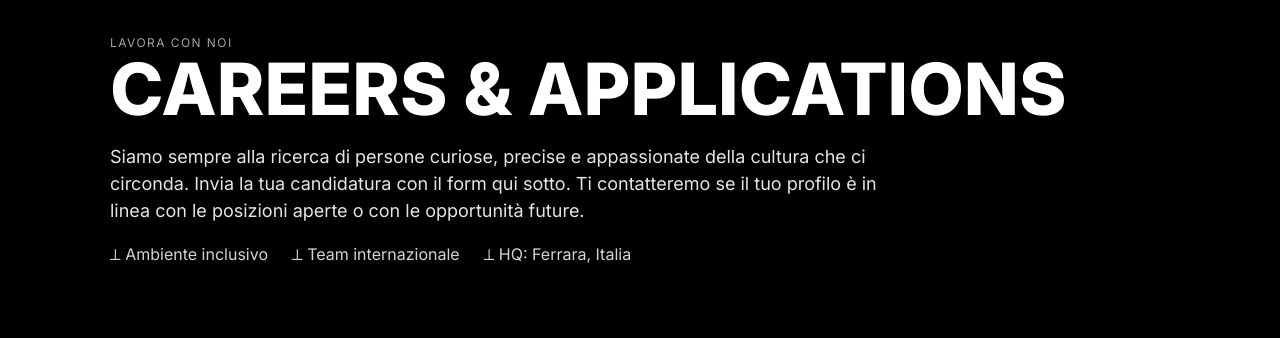
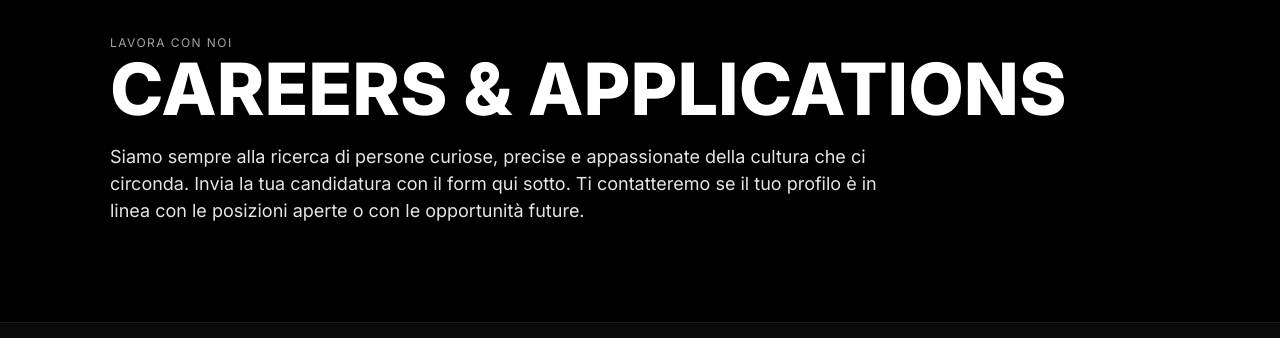
Before and after one commit to giovannimorisani/hr, a plain HTML site: page index.html in a window 1280 px wide. Shown: the part 88-426 px from the top of the page. Drawn offline with Linux system fonts and the light colour scheme.

Commit message:
Update index.html

```diff
--- a/index.html
+++ b/index.html
@@ -85,11 +85,7 @@
         <div class="eyebrow">Lavora con noi</div>
         <h1>Careers & Applications</h1>
         <p class="lede">Siamo sempre alla ricerca di persone curiose, precise e appassionate della cultura che ci circonda. Invia la tua candidatura con il form qui sotto. Ti contatteremo se il tuo profilo è in linea con le posizioni aperte o con le opportunità future.</p>
-        <div class="kicker" role="list" aria-label="Punti chiave">
-          <p role="listitem">⟂ Ambiente inclusivo</p>
-          <p role="listitem">⟂ Team internazionale</p>
-          <p role="listitem">⟂ HQ: Ferrara, Italia</p>
-        </div>
+
       </div>
     </section>
   </div><!-- /wrap -->
```
